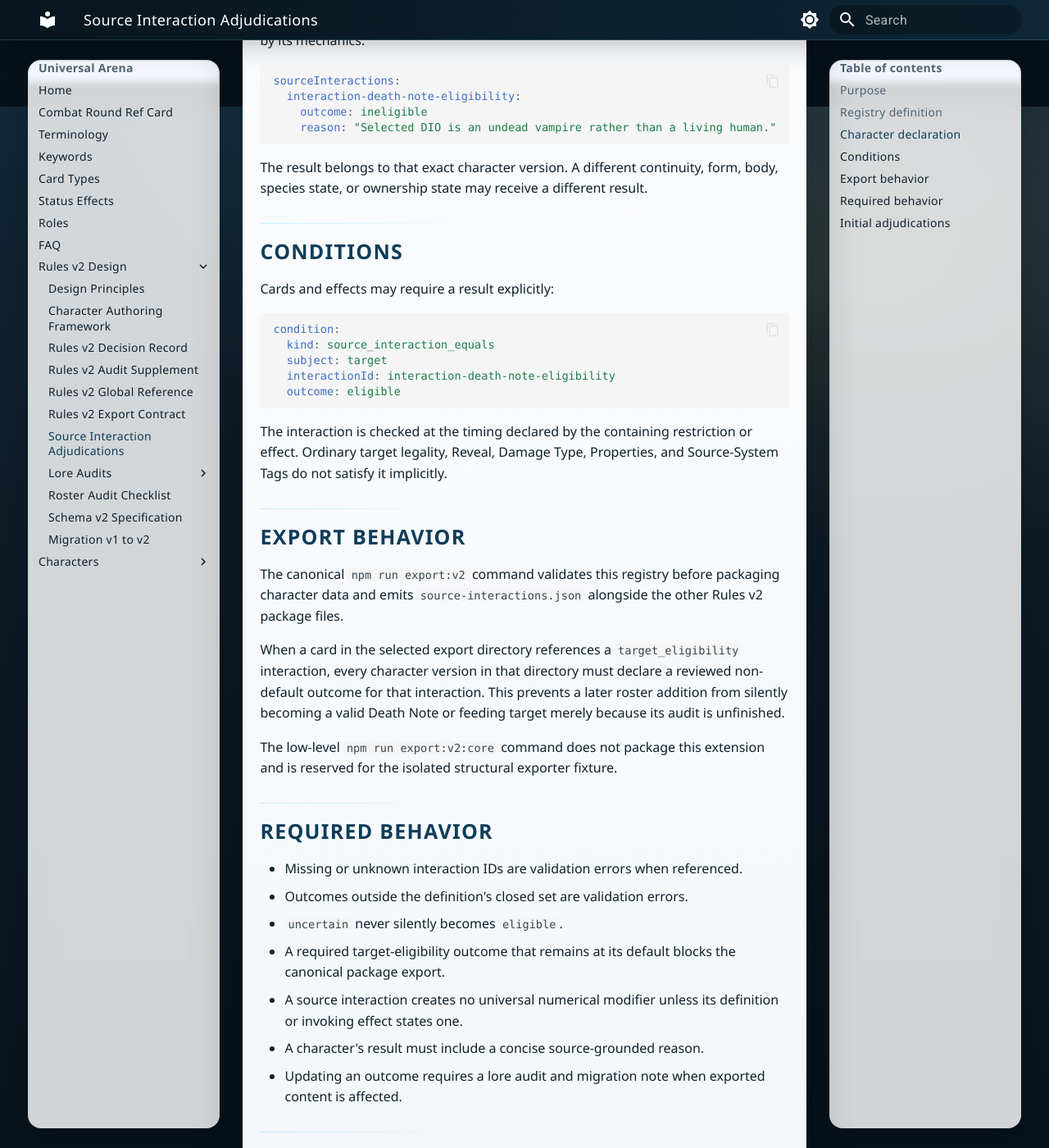
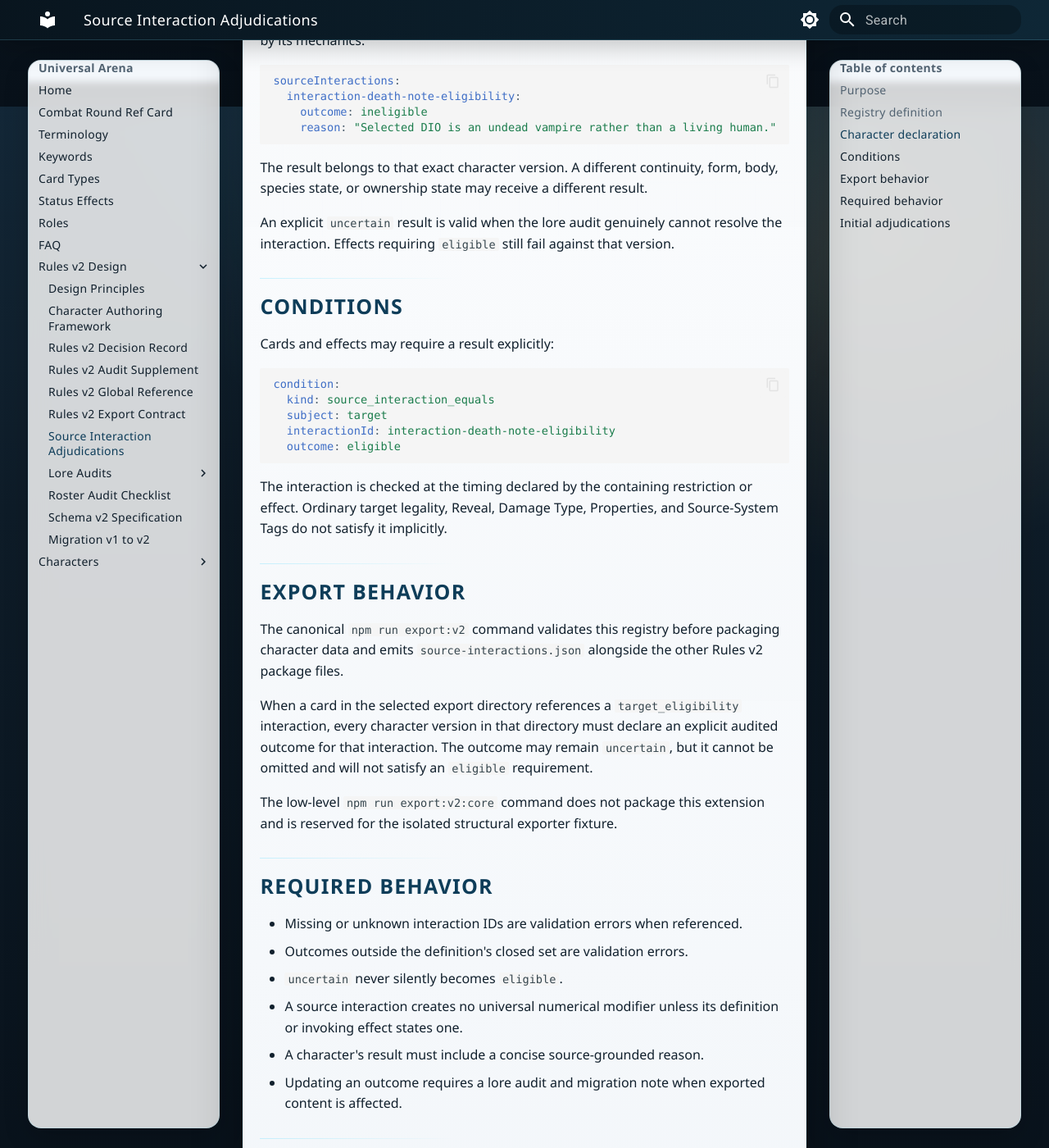
Before and after one commit to HVS13/UniversalArena, an MkDocs documentation site: the page built from docs/data/source-interactions-v2.md, in a window 1280 px wide and 1400 px high, scrolled down 1270 px. Shown: the whole window at 82% size. Built offline with MkDocs 1.6.1 and Material for MkDocs 9.7.7, drawn with Linux system fonts in a browser that asks for light colours; some of the changed text lies outside the part shown.

Commit message:
Clarify conservative uncertain outcomes

````diff
--- a/docs/data/source-interactions-v2.md
+++ b/docs/data/source-interactions-v2.md
@@ -25,7 +25,7 @@
   deprecated: false
 ```
 
-`uncertain` is conservative. It does not count as eligible and must be resolved by a version-specific lore audit before an effect may rely on the interaction.
+`uncertain` is conservative. It never counts as `eligible`; it records that the available source material does not justify a stronger crossover claim.
 
 ## Character declaration
 
@@ -39,6 +39,8 @@
 ```
 
 The result belongs to that exact character version. A different continuity, form, body, species state, or ownership state may receive a different result.
+
+An explicit `uncertain` result is valid when the lore audit genuinely cannot resolve the interaction. Effects requiring `eligible` still fail against that version.
 
 ## Conditions
 
@@ -58,7 +60,7 @@
 
 The canonical `npm run export:v2` command validates this registry before packaging character data and emits `source-interactions.json` alongside the other Rules v2 package files.
 
-When a card in the selected export directory references a `target_eligibility` interaction, every character version in that directory must declare a reviewed non-default outcome for that interaction. This prevents a later roster addition from silently becoming a valid Death Note or feeding target merely because its audit is unfinished.
+When a card in the selected export directory references a `target_eligibility` interaction, every character version in that directory must declare an explicit audited outcome for that interaction. The outcome may remain `uncertain`, but it cannot be omitted and will not satisfy an `eligible` requirement.
 
 The low-level `npm run export:v2:core` command does not package this extension and is reserved for the isolated structural exporter fixture.
 
@@ -67,7 +69,6 @@
 - Missing or unknown interaction IDs are validation errors when referenced.
 - Outcomes outside the definition's closed set are validation errors.
 - `uncertain` never silently becomes `eligible`.
-- A required target-eligibility outcome that remains at its default blocks the canonical package export.
 - A source interaction creates no universal numerical modifier unless its definition or invoking effect states one.
 - A character's result must include a concise source-grounded reason.
 - Updating an outcome requires a lore audit and migration note when exported content is affected.
````
